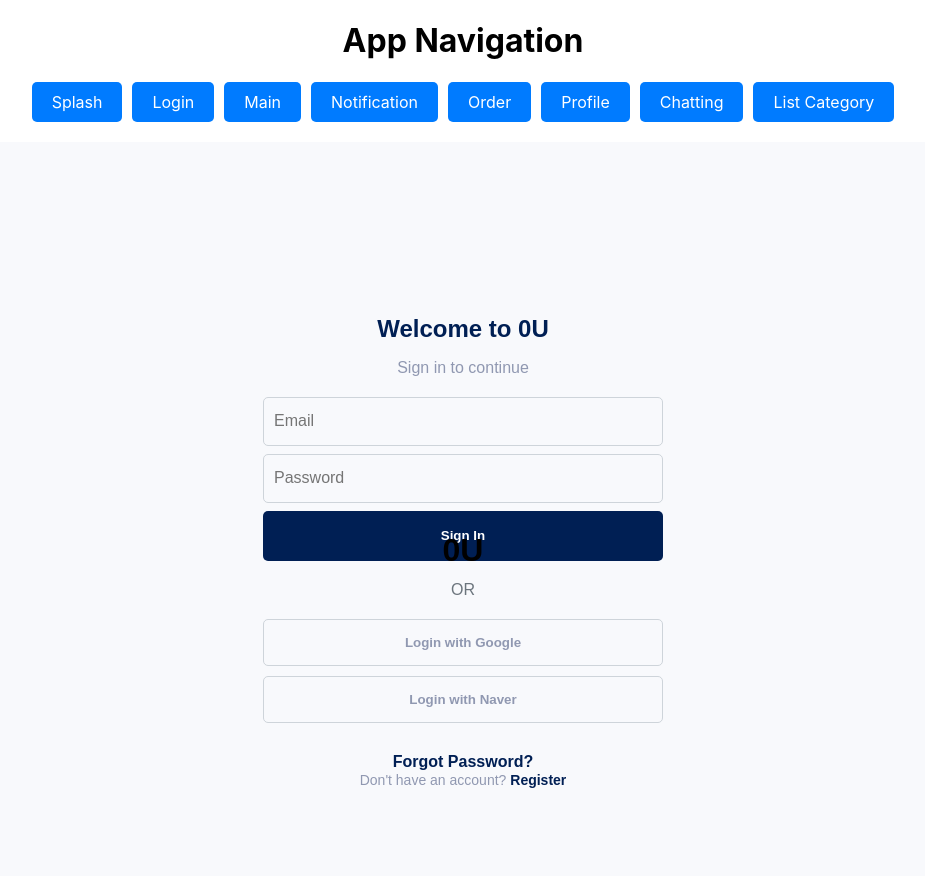
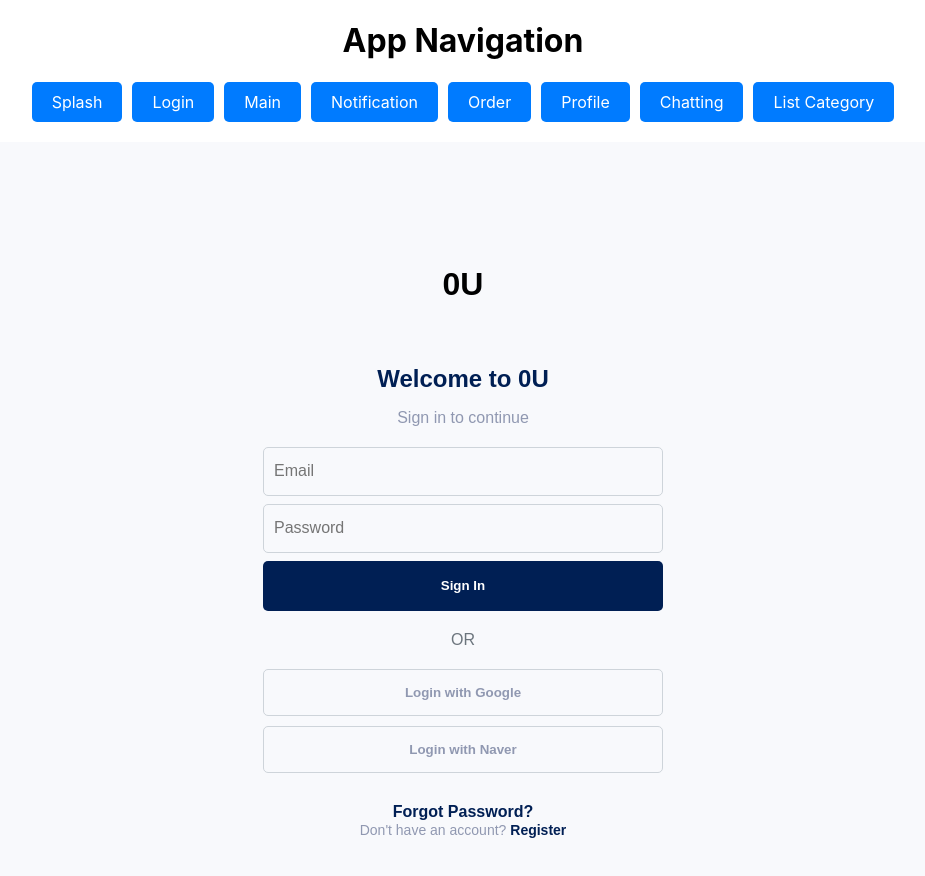
Before and after one commit to PINGPINGYEE/0u-app-dev, a React (Create React App) app in the folder 0u-app/: page /login in a window 1280 px wide. Shown: the top 876 px of the page, without its empty margins (177-1102 px from the left). Built offline with nearby package versions, Linux system fonts and the light colour scheme.

Commit message:
STYLE : 로고위치변경

```diff
--- a/0u-app/src/css/Login.css
+++ b/0u-app/src/css/Login.css
@@ -8,7 +8,7 @@
   background-color: #f8f9fc;
 }
 
-.logo {
+.logo-login {
   margin-bottom: 20px;
 }
 
--- a/0u-app/src/pages/Login.js
+++ b/0u-app/src/pages/Login.js
@@ -4,7 +4,7 @@ import "../css/Login.css"; // CSS 파일 가져오기
 const Login = () => {
   return (
     <div className="login-container">
-      <div className="logo">
+      <div className="logo-login">
         <h1>0U</h1>
       </div>
       <h2 className="login-title">Welcome to 0U</h2>
```
